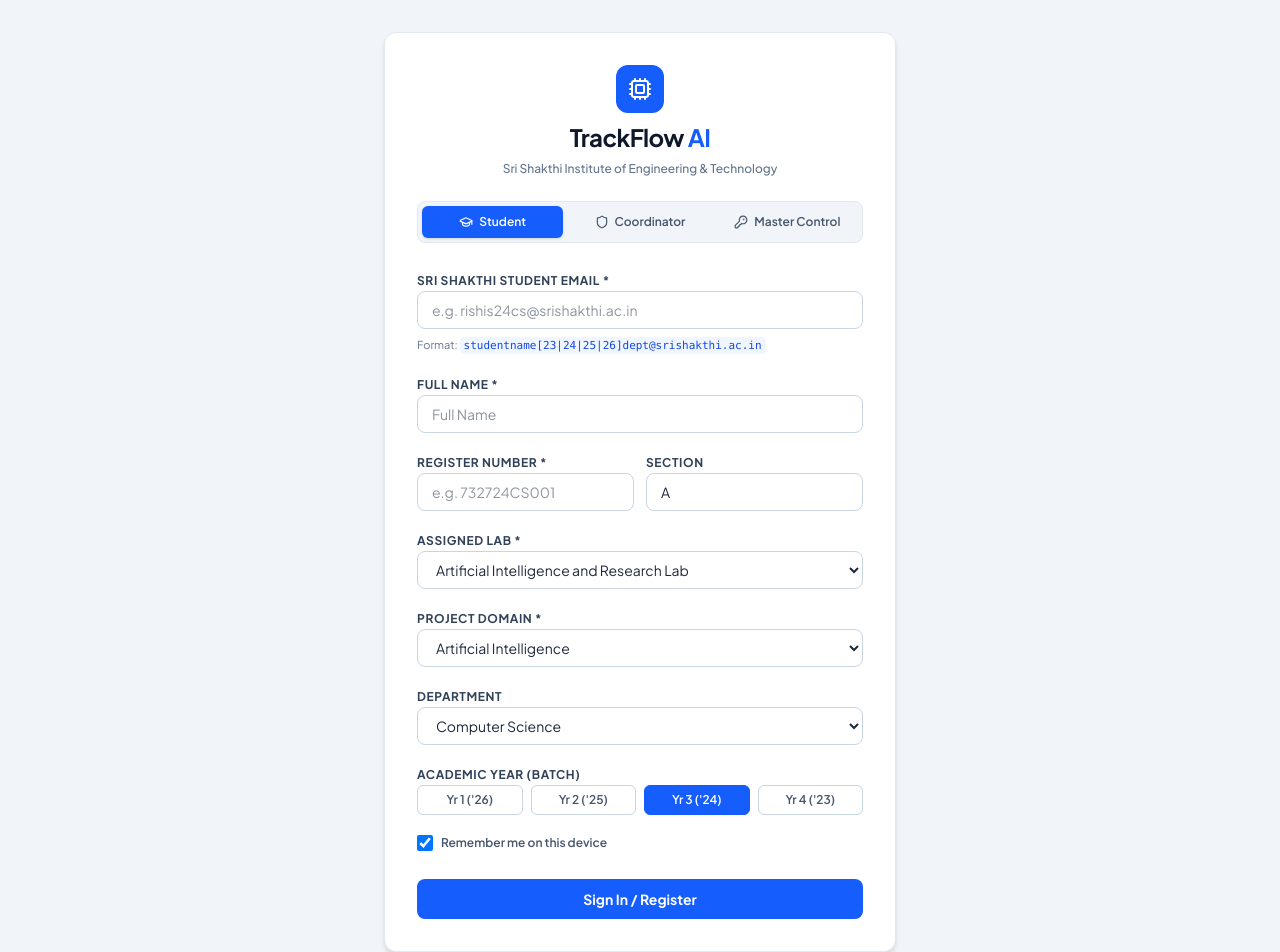
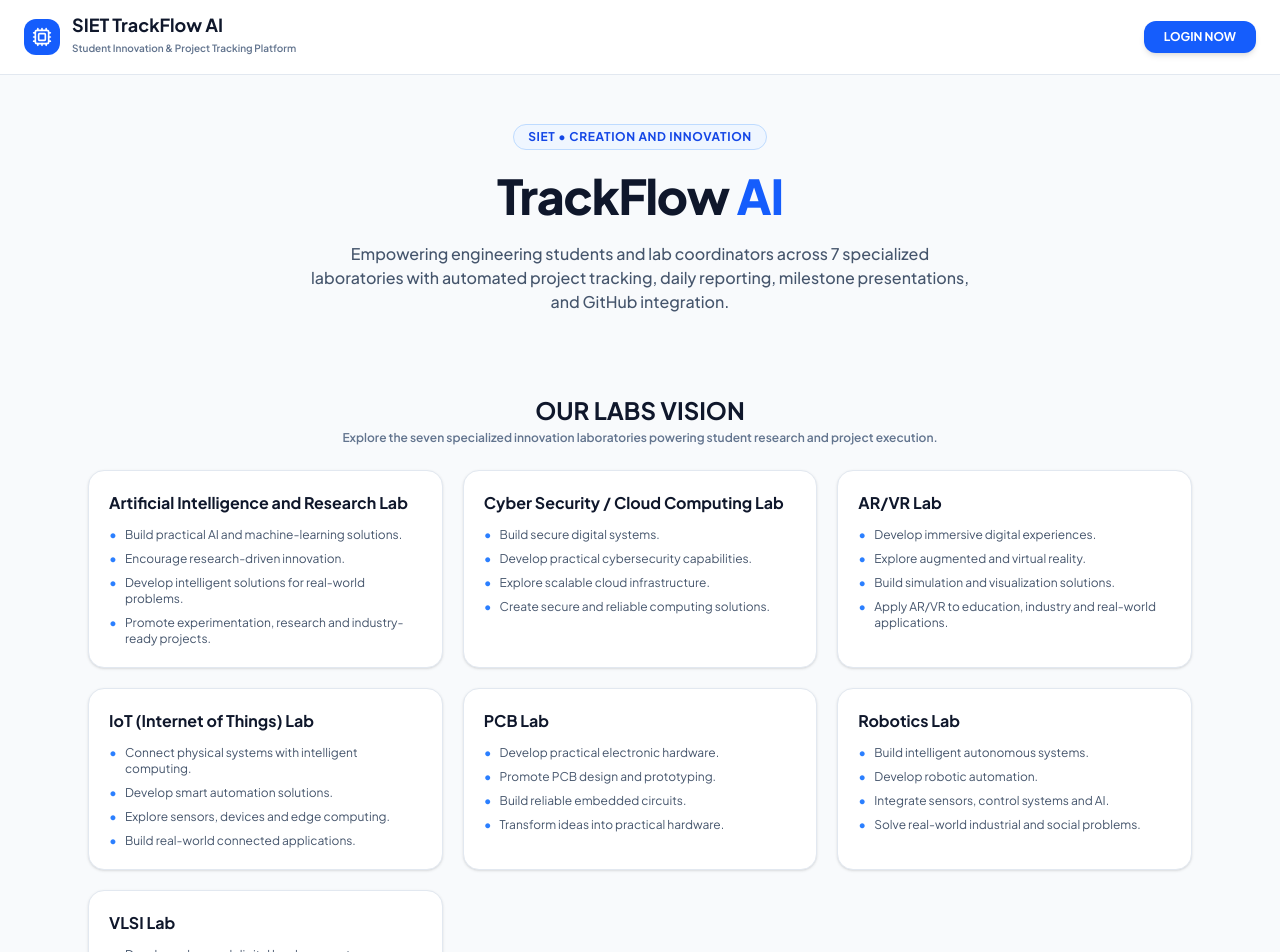
Before and after one commit to MONISH581/Trackflow-, a React (Vite) app: page /login in a window 1280 px wide. Shown: the top 952 px of the page. Built offline with nearby package versions, Linux system fonts and the light colour scheme.

Commit message:
Implement Master Prompt updates: 7 official labs including VLSI Lab, branded splash animation sequence, 7 labs vision landing sections, student registration signup flow, and Master Control Sathish administrator updates

```diff
--- a/server.ts
+++ b/server.ts
@@ -449,8 +449,10 @@
     "AR/VR Lab",
     "IoT (Internet of Things) Lab",
     "PCB Lab",
-    "Robotics Lab"
+    "Robotics Lab",
+    "VLSI Lab"
   ];
+
 
   function isValidStudentEmail(email: string): boolean {
     if (!email || typeof email !== "string") return false;
--- a/src/pages/Login.tsx
+++ b/src/pages/Login.tsx
@@ -18,14 +18,85 @@
   const [department, setDepartment] = React.useState("Computer Science");
   const [year, setYear] = React.useState("3");
 
+  const [showSplash, setShowSplash] = React.useState(() => {
+    return !sessionStorage.getItem("trackflow_splash_shown");
+  });
+  const [splashStage, setSplashStage] = React.useState<"siet" | "innovation" | "trackflow">("siet");
+  const [mode, setMode] = React.useState<"signin" | "signup">("signin");
+  const [password, setPassword] = React.useState("");
+  const [confirmPassword, setConfirmPassword] = React.useState("");
+
   const OFFICIAL_LABS = [
     "Artificial Intelligence and Research Lab",
     "Cyber Security / Cloud Computing Lab",
     "AR/VR Lab",
     "IoT (Internet of Things) Lab",
     "PCB Lab",
-    "Robotics Lab"
+    "Robotics Lab",
+    "VLSI Lab"
   ];
+
+  const LAB_VISIONS: Record<string, string[]> = {
+    "Artificial Intelligence and Research Lab": [
+      "Build practical AI and machine-learning solutions.",
+      "Encourage research-driven innovation.",
+      "Develop intelligent solutions for real-world problems.",
+      "Promote experimentation, research and industry-ready projects."
+    ],
+    "Cyber Security / Cloud Computing Lab": [
+      "Build secure digital systems.",
+      "Develop practical cybersecurity capabilities.",
+      "Explore scalable cloud infrastructure.",
+      "Create secure and reliable computing solutions."
+    ],
+    "AR/VR Lab": [
+      "Develop immersive digital experiences.",
+      "Explore augmented and virtual reality.",
+      "Build simulation and visualization solutions.",
+      "Apply AR/VR to education, industry and real-world applications."
+    ],
+    "IoT (Internet of Things) Lab": [
+      "Connect physical systems with intelligent computing.",
+      "Develop smart automation solutions.",
+      "Explore sensors, devices and edge computing.",
+      "Build real-world connected applications."
+    ],
+    "PCB Lab": [
+      "Develop practical electronic hardware.",
+      "Promote PCB design and prototyping.",
+      "Build reliable embedded circuits.",
+      "Transform ideas into practical hardware."
+    ],
+    "Robotics Lab": [
+      "Build intelligent autonomous systems.",
+      "Develop robotic automation.",
+      "Integrate sensors, control systems and AI.",
+      "Solve real-world industrial and social problems."
+    ],
+    "VLSI Lab": [
+      "Develop advanced digital hardware systems.",
+      "Explore VLSI design and semiconductor technologies.",
+      "Build efficient digital architectures.",
+      "Encourage modern chip-design innovation."
+    ]
+  };
+
+  React.useEffect(() => {
+    if (!showSplash) return;
+
+    const timer1 = setTimeout(() => setSplashStage("innovation"), 1200);
+    const timer2 = setTimeout(() => setSplashStage("trackflow"), 2400);
+    const timer3 = setTimeout(() => {
+      setShowSplash(false);
+      sessionStorage.setItem("trackflow_splash_shown", "true");
+    }, 3600);
+
+    return () => {
+      clearTimeout(timer1);
+      clearTimeout(timer2);
+      clearTimeout(timer3);
+    };
+  }, [showSplash]);
 
   React.useEffect(() => {
     const savedEmail = localStorage.getItem("trackflow_remembered_email");
@@ -49,8 +120,19 @@
     e.preventDefault();
 
     if (role === "student" && !validateStudentEmail(email)) {
-      addToast("Please use your official Sri Shakthi student email address.", "error");
+      addToast("Please use your valid official Sri Shakthi student email address.", "error");
       return;
+    }
+
+    if (mode === "signup") {
+      if (password !== confirmPassword) {
+        addToast("Passwords do not match.", "error");
+        return;
+      }
+      if (password.length < 6) {
+        addToast("Password must be at least 6 characters.", "error");
+        return;
+      }
     }
 
     if (rememberMe && email) {
@@ -80,54 +162,127 @@
     }
   };
 
-  const domains = [
-    "Artificial Intelligence",
-    "Machine Learning",
-    "Data Science",
-    "Web Development",
-    "Mobile Development",
-    "Cybersecurity",
-    "Cloud Computing",
-    "IoT",
-    "Robotics",
-    "AR/VR",
-  ];
+  const scrollToAuth = () => {
+    document.getElementById("auth-section")?.scrollIntoView({ behavior: "smooth" });
+  };
 
-  const departments = [
-    "Computer Science",
-    "Information Technology",
-    "Artificial Intelligence",
-    "Electronics & Communication",
-    "Electrical & Electronics",
-    "Mechanical Engineering",
-  ];
+  // Splash Overlay
+  if (showSplash) {
+    return (
+      <div className="fixed inset-0 z-[9999] bg-slate-900 flex flex-col items-center justify-center text-white px-4">
+        <div className="text-center space-y-4 animate-fade-in">
+          {splashStage === "siet" && (
+            <div className="space-y-2">
+              <span className="text-xs font-bold uppercase tracking-[0.3em] text-blue-400">Sri Shakthi Institute of Engineering & Technology</span>
+              <h1 className="text-4xl md:text-6xl font-black tracking-widest text-white">SIET</h1>
+            </div>
+          )}
+
+          {splashStage === "innovation" && (
+            <div className="space-y-2">
+              <span className="text-xs font-bold uppercase tracking-[0.3em] text-emerald-400">Pioneering Excellence</span>
+              <h1 className="text-3xl md:text-5xl font-black tracking-wider text-slate-100">CREATION AND INNOVATION</h1>
+            </div>
+          )}
+
+          {splashStage === "trackflow" && (
+            <div className="space-y-3">
+              <div className="inline-flex items-center justify-center w-14 h-14 rounded-2xl bg-blue-600 shadow-xl mb-2">
+                <Cpu className="w-8 h-8 text-white" />
+              </div>
+              <h1 className="text-4xl md:text-6xl font-black tracking-tight text-white">
+                TRACKFLOW <span className="text-blue-500">AI</span>
+              </h1>
+              <p className="text-sm font-semibold text-slate-400">Student Innovation & Project Tracking Platform</p>
+            </div>
+          )}
+        </div>
+      </div>
+    );
+  }
 
   return (
-    <div className="min-h-screen flex items-center justify-center bg-slate-100 px-4 py-8">
-      <div className="max-w-lg w-full bg-white p-8 rounded-xl border border-slate-200 shadow-md">
+    <div className="min-h-screen bg-slate-50 text-slate-900 selection:bg-blue-600 selection:text-white">
+      {/* Landing Page Navigation Header */}
+      <header className="sticky top-0 z-40 bg-white/90 backdrop-blur-md border-b border-slate-200 px-6 py-4 flex items-center justify-between">
+        <div className="flex items-center gap-3">
+          <div className="w-9 h-9 rounded-xl bg-blue-600 flex items-center justify-center text-white font-bold">
+            <Cpu className="w-5 h-5" />
+          </div>
+          <div>
+            <h1 className="text-lg font-bold text-slate-900 leading-none">SIET TrackFlow AI</h1>
+            <span className="text-[10px] text-slate-500 font-semibold">Student Innovation & Project Tracking Platform</span>
+          </div>
+        </div>
+
+        <button
+          onClick={scrollToAuth}
+          className="px-5 py-2 bg-blue-600 hover:bg-blue-700 text-white font-bold text-xs rounded-xl shadow-md transition"
+        >
+          LOGIN NOW
+        </button>
+      </header>
+
+      {/* Hero Intro Section */}
+      <section className="max-w-6xl mx-auto px-6 py-12 text-center space-y-4">
+        <span className="inline-block px-3.5 py-1 bg-blue-50 border border-blue-200 text-blue-700 rounded-full text-xs font-bold uppercase tracking-wider">
+          SIET • CREATION AND INNOVATION
+        </span>
+        <h1 className="text-3xl md:text-5xl font-extrabold text-slate-900 tracking-tight leading-tight">
+          TrackFlow <span className="text-blue-600">AI</span>
+        </h1>
+        <p className="text-sm md:text-base text-slate-600 max-w-2xl mx-auto font-medium">
+          Empowering engineering students and lab coordinators across 7 specialized laboratories with automated project tracking, daily reporting, milestone presentations, and GitHub integration.
+        </p>
+      </section>
+
+      {/* Seven Labs Vision Section */}
+      <section className="max-w-6xl mx-auto px-6 py-8 space-y-6">
+        <div className="text-center space-y-1">
+          <h2 className="text-2xl font-bold text-slate-900">OUR LABS VISION</h2>
+          <p className="text-xs text-slate-500 font-semibold">Explore the seven specialized innovation laboratories powering student research and project execution.</p>
+        </div>
+
+        <div className="grid grid-cols-1 md:grid-cols-2 lg:grid-cols-3 gap-5 text-left">
+          {OFFICIAL_LABS.map((labName) => (
+            <div key={labName} className="bg-white p-5 rounded-2xl border border-slate-200 shadow-sm space-y-3">
+              <h3 className="text-base font-bold text-slate-900 text-blue-600">{labName}</h3>
+              <ul className="space-y-2 text-xs text-slate-600">
+                {LAB_VISIONS[labName]?.map((point, idx) => (
+                  <li key={idx} className="flex items-start gap-2">
+                    <span className="text-blue-500 font-bold">•</span>
+                    <span>{point}</span>
+                  </li>
+                ))}
+              </ul>
+            </div>
+          ))}
+        </div>
+      </section>
+
+      {/* Authentication Form Section */}
+      <section id="auth-section" className="max-w-lg mx-auto px-4 py-12">
+        <div className="bg-white p-8 rounded-2xl border border-slate-200 shadow-xl space-y-6">
 
           {/* Header */}
-        <div className="text-center space-y-2 mb-6">
-          <div className="inline-flex items-center justify-center w-12 h-12 rounded-xl bg-blue-600 mb-2">
-            <Cpu className="w-6 h-6 text-white" />
-          </div>
-          <h1 className="text-2xl font-bold tracking-tight text-slate-900">
-            TrackFlow <span className="text-blue-600">AI</span>
-          </h1>
+          <div className="text-center space-y-1">
+            <h2 className="text-xl font-bold text-slate-900">
+              {mode === "signin" ? "Account Sign In" : "Student Registration"}
+            </h2>
             <p className="text-xs text-slate-500 font-medium">
-            Sri Shakthi Institute of Engineering & Technology
+              Select your role to access the TrackFlow AI platform
             </p>
           </div>
 
           {/* 3 Login Tabs */}
-        <div className="grid grid-cols-3 gap-1.5 p-1 bg-slate-100 border border-slate-200 rounded-lg mb-6 text-xs font-semibold">
+          <div className="grid grid-cols-3 gap-1.5 p-1 bg-slate-100 border border-slate-200 rounded-xl text-xs font-semibold">
             <button
               type="button"
               onClick={() => {
                 setRole("student");
                 if (!email.includes("@")) setEmail("");
               }}
-            className={`flex items-center justify-center gap-1.5 py-2 rounded-md transition ${
+              className={`flex items-center justify-center gap-1.5 py-2 rounded-lg transition ${
                 role === "student"
                   ? "bg-blue-600 text-white shadow-sm"
                   : "text-slate-600 hover:text-slate-900"
@@ -141,9 +296,10 @@
               type="button"
               onClick={() => {
                 setRole("coordinator");
+                setMode("signin");
                 if (email === "") setEmail("coordinator@srishakthi.ac.in");
               }}
-            className={`flex items-center justify-center gap-1.5 py-2 rounded-md transition ${
+              className={`flex items-center justify-center gap-1.5 py-2 rounded-lg transition ${
                 role === "coordinator"
                   ? "bg-blue-600 text-white shadow-sm"
                   : "text-slate-600 hover:text-slate-900"
@@ -157,10 +313,11 @@
               type="button"
               onClick={() => {
                 setRole("master_admin");
+                setMode("signin");
                 setEmail("sathish@srishakthi.ac.in");
-              setName("Sathish Sir");
+                setName("Sathish");
               }}
-            className={`flex items-center justify-center gap-1.5 py-2 rounded-md transition ${
+              className={`flex items-center justify-center gap-1.5 py-2 rounded-lg transition ${
                 role === "master_admin"
                   ? "bg-slate-900 text-white shadow-sm"
                   : "text-slate-600 hover:text-slate-900"
@@ -170,6 +327,30 @@
               Master Control
             </button>
           </div>
+
+          {/* Student Toggle Sign In vs Sign Up */}
+          {role === "student" && (
+            <div className="flex bg-slate-100 p-1 rounded-lg text-xs font-bold border border-slate-200">
+              <button
+                type="button"
+                onClick={() => setMode("signin")}
+                className={`flex-1 py-1.5 rounded-md transition ${
+                  mode === "signin" ? "bg-white text-blue-600 shadow-sm" : "text-slate-600"
+                }`}
+              >
+                Sign In
+              </button>
+              <button
+                type="button"
+                onClick={() => setMode("signup")}
+                className={`flex-1 py-1.5 rounded-md transition ${
+                  mode === "signup" ? "bg-white text-blue-600 shadow-sm" : "text-slate-600"
+                }`}
+              >
+                Create Student Account
+              </button>
+            </div>
+          )}
 
           <form onSubmit={handleSubmit} className="space-y-4">
 
@@ -205,12 +386,44 @@
               <input
                 type="text"
                 required
-              placeholder={role === "master_admin" ? "Sathish Sir" : "Full Name"}
+                placeholder={role === "master_admin" ? "Sathish" : "Full Name"}
                 value={name}
                 onChange={(e) => setName(e.target.value)}
                 className="w-full px-3.5 py-2 rounded-lg border border-slate-300 focus:outline-none focus:ring-2 focus:ring-blue-500/20 text-sm transition"
               />
             </div>
+
+            {/* Password Fields for Signup */}
+            {mode === "signup" && (
+              <div className="grid grid-cols-1 sm:grid-cols-2 gap-3">
+                <div className="space-y-1 text-left">
+                  <label className="text-xs font-bold text-slate-700 uppercase tracking-wider">
+                    Password *
+                  </label>
+                  <input
+                    type="password"
+                    required
+                    placeholder="Create Password"
+                    value={password}
+                    onChange={(e) => setPassword(e.target.value)}
+                    className="w-full px-3.5 py-2 rounded-lg border border-slate-300 text-sm"
+                  />
+                </div>
+                <div className="space-y-1 text-left">
+                  <label className="text-xs font-bold text-slate-700 uppercase tracking-wider">
+                    Confirm Password *
+                  </label>
+                  <input
+                    type="password"
+                    required
+                    placeholder="Confirm Password"
+                    value={confirmPassword}
+                    onChange={(e) => setConfirmPassword(e.target.value)}
+                    className="w-full px-3.5 py-2 rounded-lg border border-slate-300 text-sm"
+                  />
+                </div>
+              </div>
+            )}
 
             {/* Student Fields */}
             {role === "student" && (
@@ -226,7 +439,7 @@
                       placeholder="e.g. 732724CS001"
                       value={registerNumber}
                       onChange={(e) => setRegisterNumber(e.target.value)}
-                    className="w-full px-3.5 py-2 rounded-lg border border-slate-300 focus:outline-none focus:ring-2 focus:ring-blue-500/20 text-sm transition"
+                      className="w-full px-3.5 py-2 rounded-lg border border-slate-300 text-sm transition"
                     />
                   </div>
 
@@ -247,7 +460,7 @@
                 {/* Lab Selection */}
                 <div className="space-y-1 text-left">
                   <label className="text-xs font-bold text-slate-700 uppercase tracking-wider">
-                  Assigned Lab *
+                    Assigned Lab (7 Official Labs) *
                   </label>
                   <select
                     value={lab}
@@ -260,70 +473,6 @@
                       </option>
                     ))}
                   </select>
-              </div>
-
-              {/* Preferred Domain */}
-              <div className="space-y-1 text-left">
-                <label className="text-xs font-bold text-slate-700 uppercase tracking-wider">
-                  Project Domain *
-                </label>
-                <select
-                  value={preferredDomain}
-                  onChange={(e) => setPreferredDomain(e.target.value)}
-                  className="w-full px-3.5 py-2 rounded-lg border border-slate-300 text-sm bg-white cursor-pointer"
-                >
-                  {domains.map((d) => (
-                    <option key={d} value={d}>
-                      {d}
-                    </option>
-                  ))}
-                </select>
-              </div>
-
-              {/* Department */}
-              <div className="space-y-1 text-left">
-                <label className="text-xs font-bold text-slate-700 uppercase tracking-wider">
-                  Department
-                </label>
-                <select
-                  value={department}
-                  onChange={(e) => setDepartment(e.target.value)}
-                  className="w-full px-3.5 py-2 rounded-lg border border-slate-300 text-sm bg-white cursor-pointer"
-                >
-                  {departments.map((dept) => (
-                    <option key={dept} value={dept}>
-                      {dept}
-                    </option>
-                  ))}
-                </select>
-              </div>
-
-              {/* Academic Year */}
-              <div className="space-y-1 text-left">
-                <label className="text-xs font-bold text-slate-700 uppercase tracking-wider">
-                  Academic Year (Batch)
-                </label>
-                <div className="grid grid-cols-4 gap-2">
-                  {[
-                    { yr: "1", batch: "'26" },
-                    { yr: "2", batch: "'25" },
-                    { yr: "3", batch: "'24" },
-                    { yr: "4", batch: "'23" },
-                  ].map((item) => (
-                    <button
-                      key={item.yr}
-                      type="button"
-                      onClick={() => setYear(item.yr)}
-                      className={`py-1.5 rounded-md text-xs font-semibold border transition ${
-                        year === item.yr
-                          ? "bg-blue-600 text-white border-blue-600"
-                          : "bg-white border-slate-300 text-slate-600 hover:border-slate-400"
-                      }`}
-                    >
-                      Yr {item.yr} ({item.batch})
-                    </button>
-                  ))}
-                </div>
                 </div>
               </>
             )}
@@ -349,10 +498,11 @@
                 role === "master_admin" ? "bg-slate-900 hover:bg-black" : "bg-blue-600 hover:bg-blue-700"
               } disabled:opacity-50`}
             >
-            {loading ? "Authenticating..." : (role === "master_admin" ? "Sign In to Master Control" : "Sign In / Register")}
+              {loading ? "Processing..." : (role === "master_admin" ? "Sign In to Master Control" : (mode === "signup" ? "Create Student Account" : "Sign In"))}
             </button>
           </form>
         </div>
+      </section>
     </div>
   );
 }
--- a/src/pages/MasterControl.tsx
+++ b/src/pages/MasterControl.tsx
@@ -29,7 +29,8 @@
     "AR/VR Lab",
     "IoT (Internet of Things) Lab",
     "PCB Lab",
-    "Robotics Lab"
+    "Robotics Lab",
+    "VLSI Lab"
   ];
 
   const loadData = async () => {
@@ -64,7 +65,7 @@
       <div className="flex items-center justify-center min-h-[600px]">
         <div className="flex items-center gap-3 text-slate-600 font-semibold text-sm">
           <div className="w-5 h-5 border-2 border-slate-900 border-t-transparent rounded-full animate-spin" />
-          Loading Master Control 6-Lab Metrics...
+          Loading Master Control 7-Lab Metrics...
         </div>
       </div>
     );
@@ -78,11 +79,11 @@
         <div>
           <div className="inline-flex items-center gap-2 px-3 py-1 bg-slate-800 text-blue-400 rounded-lg text-xs font-bold uppercase tracking-wider mb-2">
             <Shield className="w-4 h-4" />
-            Master Control Center • Sathish Sir
+            Master Control Center • Sathish
           </div>
-          <h1 className="text-2xl font-extrabold tracking-tight">TrackFlow AI – 6 Lab Command Center</h1>
+          <h1 className="text-2xl font-extrabold tracking-tight">TrackFlow AI – 7 Lab Command Center</h1>
           <p className="text-xs text-slate-400 mt-1">
-            Real-time multi-lab monitoring, project locking, milestone auditing, and student administration.
+            Real-time seven-lab monitoring, project locking, milestone auditing, and student administration.
           </p>
         </div>
 
@@ -101,9 +102,10 @@
             <span className="text-xs font-bold uppercase">Labs</span>
             <Building className="w-4 h-4 text-blue-600" />
           </div>
-          <p className="text-2xl font-extrabold text-slate-900">{overview?.totalLabs || 6}</p>
+          <p className="text-2xl font-extrabold text-slate-900">{overview?.totalLabs || 7}</p>
           <span className="text-[10px] text-slate-500 font-medium">Official Labs</span>
         </div>
+
 
         <div className="bg-white p-4 rounded-xl border border-slate-200 shadow-sm">
           <div className="flex items-center justify-between text-slate-500 mb-2">
```
Lines whose indentation alone changed are shown as unchanged.
